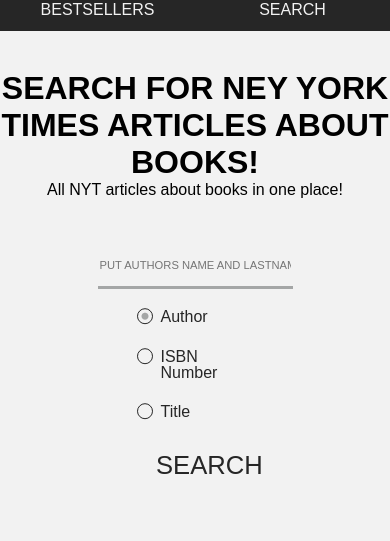
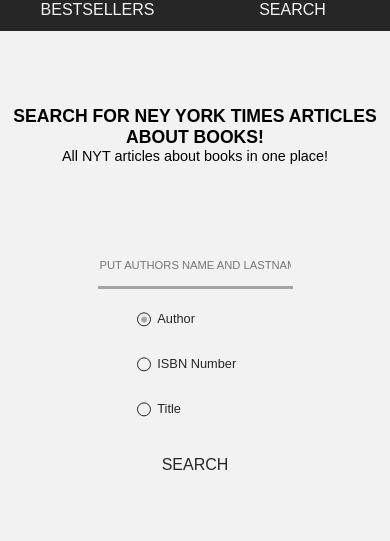
Before and after one commit to OskarPrzydatek/NYTBooks, an Angular app: page /search in a window 390 px wide. Shown: the part 180-721 px from the top of the page. Built offline with nearby package versions, Linux system fonts and the light colour scheme.

Commit message:
search responsiveness part

```diff
--- a/src/app/components/search-result/search-result.component.scss
+++ b/src/app/components/search-result/search-result.component.scss
@@ -19,6 +19,7 @@
   @include flexCenter;
   flex-direction: column;
   height: 35vh;
+  min-height: 280px;
   border-top: 1px solid $accent-color;
 
   &:last-child {
@@ -44,15 +45,27 @@
 
   h1 {
     font-size: 2.4rem;
+
+    @media screen and (max-width: 360px) {
+      font-size: 1.2rem;
+    }
   }
 
   p {
     font-size: .8rem;
+
+    @media screen and (max-width: 360px) {
+      font-size: .6rem;
+    }
   }
 }
 
 .article-summary {
   width: 75%;
+
+  @media screen and (max-width: 360px) {
+    font-size: .8rem;
+  }
 }
 
 .article-link-to {
@@ -60,6 +73,10 @@
   a {
     color: $supplement-color;
     transition: color .3s;
+
+    @media screen and (max-width: 360px) {
+      font-size: .7rem;
+    }
 
     &:hover {
       color: $accent-color;
--- a/src/app/components/search/search-style/search-radio-input.scss
+++ b/src/app/components/search/search-style/search-radio-input.scss
@@ -7,8 +7,16 @@
   font-size: 1.2rem;
   color: $supplement-color;
 
-  @media screen and (max-width: 520px){
+  @media screen and (max-width: 410px) {
     font-size: 1rem;
+  }
+
+  @media screen and (max-width: 376px) {
+    font-size: .9rem;
+  }
+
+  @media screen and (max-width: 420px), screen and (max-height: 420px) {
+    font-size: .8rem;
   }
 }
 
@@ -34,9 +42,9 @@
     width: 1.2rem;
     height: 1.2rem;
 
-    @media screen and (max-width: 520px){
-      width: 1rem;
-      height: 1rem;
+    @media screen and (max-width: 520px), screen and (max-height: 420px) {
+      width: .9rem;
+      height: .9rem;
     }
   }
 
--- a/src/app/components/search/search-style/search.component.scss
+++ b/src/app/components/search/search-style/search.component.scss
@@ -8,6 +8,28 @@
 
   h1 {
     font-size: 2rem;
+
+    @media screen and (max-width: 810px) {
+      font-size: 1.6rem;
+    }
+
+    @media screen and (max-width: 660px) {
+      font-size: 1.3rem;
+    }
+
+    @media screen and (max-width: 539px) {
+      font-size: 1.1rem;
+    }
+  }
+
+  p {
+    @media screen and (max-width: 539px) {
+      font-size: .9rem;
+    }
+
+    @media screen and (max-width: 280px) {
+      font-size: .8rem;
+    }
   }
 }
 
@@ -23,6 +45,7 @@
 .search-input-label {
   width: 30%;
   height: 15%;
+  min-height: 40px;
 
   @media screen and (max-width: 915px) {
     width: 40%;
@@ -80,11 +103,43 @@
 .search-button {
   margin-top: 2%;
   padding: 0;
-  font-size: 1.6rem;
+
+  &.search-button-font-size {
+    font-size: 1.6rem;
+
+    @media screen and (max-width: 870px) {
+      font-size: 1.4rem;
+    }
+
+    @media screen and (max-width: 640px) {
+      font-size: 1.2rem;
+    }
+
+    @media screen and (max-width: 530px) {
+      font-size: 1rem;
+    }
+
+    @media screen and (max-width: 360px) {
+      font-size: .8rem;
+    }
+
+    @media screen and (max-width: 280px) {
+      font-size: .6rem;
+    }
+  }
 
   &.search-button-size {
     width: 20%;
     height: 15%;
+    min-height: 30px;
+
+    @media screen and (max-width: 360px) {
+      height: 10%;
+    }
+
+    @media screen and (max-width: 280px) {
+      height: 8%;
+    }
   }
 
   &.search-button-color {
--- a/src/app/components/search/search.component.html
+++ b/src/app/components/search/search.component.html
@@ -53,7 +53,7 @@
         </label>
       </div>
 
-      <button class="search-button search-button-size search-button-color search-button-border"
+      <button class="search-button search-button-font-size search-button-size search-button-color search-button-border"
               type="submit"
               [disabled]="searchForm.invalid"
               (click)="smoothMove('result-indicator')">
```
